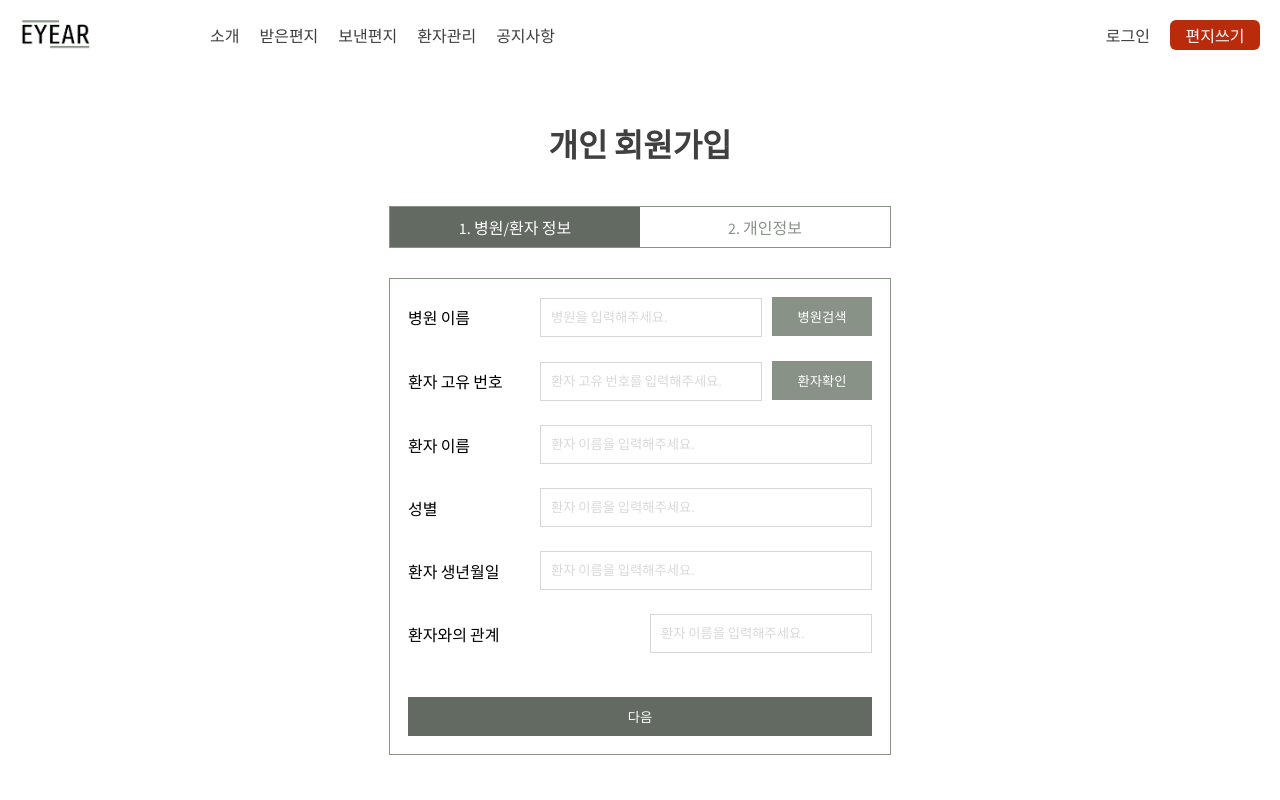
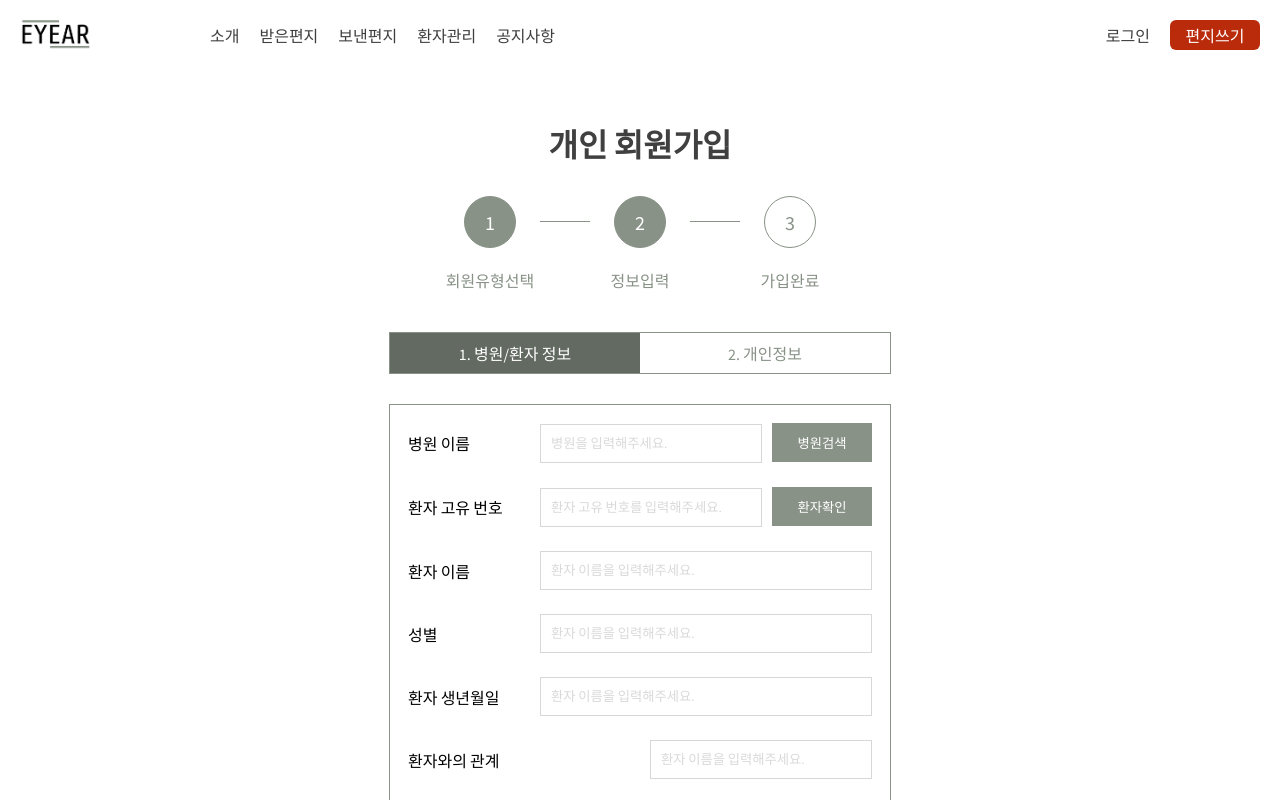
Before and after one commit to eyear22/eyear_frontend, a React (Create React App) app: page /join/user in a window 1280 px wide. Shown: the top 800 px of the page. Built offline with nearby package versions, Linux system fonts and the light colour scheme.

Commit message:
[FEAT] 회원가입 레이아웃 생성

```diff
--- /dev/null
+++ b/src/components/common/JoinCircle.js
@@ -0,0 +1,76 @@
+import styled from 'styled-components';
+
+const JoinCircle = ({ num }) => {
+  return (
+    <Container>
+      <Content>
+        <Circle check={0 < num}>1</Circle>
+        <Desc>회원유형선택</Desc>
+      </Content>
+      <Wrap>
+        <Line />
+      </Wrap>
+      <Content>
+        <Circle check={1 < num}>2</Circle>
+        <Desc>정보입력</Desc>
+      </Content>
+      <Wrap>
+        <Line />
+      </Wrap>
+      <Content>
+        <Circle check={2 < num}>3</Circle>
+        <Desc>가입완료</Desc>
+      </Content>
+    </Container>
+  );
+};
+
+const Container = styled.div`
+  display: flex;
+  flex-direction: row;
+  justify-content: center;
+  margin: 30px 0;
+`;
+
+const Content = styled.div`
+  width: 100px;
+  display: flex;
+  flex-direction: column;
+  align-items: center;
+`;
+
+const Wrap = styled.div`
+  display: flex;
+  flex-direction: column;
+  align-items: center;
+  width: 50px;
+  height: 50px;
+  justify-content: center;
+`;
+
+const Circle = styled.div`
+  display: flex;
+  align-items: center;
+  justify-content: center;
+  font-size: 20px;
+  width: 50px;
+  height: 50px;
+  border-radius: 100%;
+  color: ${(props) => (props.check ? '#fff' : '#889287')};
+  background-color: ${(props) => (props.check ? '#889287' : '#fff')};
+  border: 1px solid #889287;
+`;
+
+const Line = styled.div`
+  background-color: #889287;
+  height: 1px;
+  width: 100%;
+  align-items: center;
+`;
+
+const Desc = styled.div`
+  color: #889287;
+  margin-top: 20px;
+`;
+
+export default JoinCircle;
--- /dev/null
+++ b/src/components/common/JoinLayout.js
@@ -0,0 +1,33 @@
+import styled from 'styled-components';
+import { tablet } from '../../utils/responsive';
+import Footer from '../home/Footer';
+import Header from '../home/Header';
+import JoinCircle from './JoinCircle';
+
+const JoinLayout = ({ title, num, children }) => {
+  return (
+    <>
+      <Header />
+      <Wrap>
+        <Title>{title}</Title>
+        <JoinCircle num={num} />
+        {children}
+      </Wrap>
+      <Footer />
+    </>
+  );
+};
+
+const Wrap = styled.div`
+  margin-top: 70px;
+  padding: 50px 0;
+  ${tablet({ padding: '20px 10vw' })}
+  background-color: #fff;
+`;
+
+const Title = styled.h1`
+  color: #404040;
+  text-align: center;
+`;
+
+export default JoinLayout;
--- a/src/pages/Join.js
+++ b/src/pages/Join.js
@@ -1,8 +1,8 @@
 import styled from 'styled-components';
-import AuthLayout from '../components/common/AuthLayout';
 import SelectBox from '../components/join/SelectBox';
 import UserIcon from '../assets/icon_user.png';
 import BusinessIcon from '../assets/icon_hospital.png';
+import JoinLayout from '../components/common/JoinLayout';
 
 const Join = () => {
   const goJoinUser = () => {
@@ -14,18 +14,18 @@ const Join = () => {
   };
 
   return (
-    <AuthLayout title="회원가입">
-      <Center>
+    <JoinLayout title="회원가입" num="1">
+      {/* <Center>
         <BigDesc>
           <StyledText>아이어</StyledText>에 오신것을 환영합니다.
         </BigDesc>
         <SmallDesc>아이어에서 제공하는 다앙햔 서비스를 이용해보세요.</SmallDesc>
-      </Center>
+      </Center> */}
       <Bottom>
         <SelectBox Img={UserIcon} title="개인 회원" desc="영상을 주고 받고 싶다면?" onClick={goJoinUser} />
         <SelectBox Img={BusinessIcon} title="기업 회원" desc="병원을 등록하고 관리하려면?" onClick={goJoinBusiness} />
       </Bottom>
-    </AuthLayout>
+    </JoinLayout>
   );
 };
 
--- a/src/pages/JoinBusiness.js
+++ b/src/pages/JoinBusiness.js
@@ -1,8 +1,8 @@
 import styled from 'styled-components';
-import AuthLayout from '../components/common/AuthLayout';
+import JoinLayout from '../components/common/JoinLayout';
 
 const JoinBusiness = () => {
-  return <AuthLayout title="기업 회원가입"></AuthLayout>;
+  return <JoinLayout title="기업 회원가입" num="2"></JoinLayout>;
 };
 
 export default JoinBusiness;
--- a/src/pages/JoinUser.js
+++ b/src/pages/JoinUser.js
@@ -1,13 +1,13 @@
 import styled from 'styled-components';
-import AuthLayout from '../components/common/AuthLayout';
 import JoinTabMenu from '../components/common/JoinTabMenu';
 import FirstInput from '../components/joinUser/FirstInput';
 import useInput from '../utils/useInput';
+import JoinLayout from '../components/common/JoinLayout';
 
 const JoinUser = () => {
   const activeIndex = useInput(0);
   return (
-    <AuthLayout title="개인 회원가입">
+    <JoinLayout title="개인 회원가입" num="2">
       <JoinTabMenu
         idx={activeIndex}
         title1="1. 병원/환자 정보"
@@ -15,7 +15,7 @@ const JoinUser = () => {
         Component1={<FirstInput activeIndex={activeIndex} />}
         Component2={<div />}
       />
-    </AuthLayout>
+    </JoinLayout>
   );
 };
 
--- a/src/pages/Login.js
+++ b/src/pages/Login.js
@@ -1,5 +1,5 @@
-import AuthLayout from '../components/common/AuthLayout';
-import LoginTabMenu from '../components/common/LoginTabMenu';
+import AuthLayout from '../components/login/AuthLayout';
+import LoginTabMenu from '../components/login/LoginTabMenu';
 import Input from '../components/login/Input';
 import useInput from '../utils/useInput';
 
```
Also changed, not shown: src/components/login/AuthLayout.js (renamed from src/components/common/AuthLayout.js), src/components/login/LoginTabMenu.js (renamed from src/components/common/LoginTabMenu.js).
